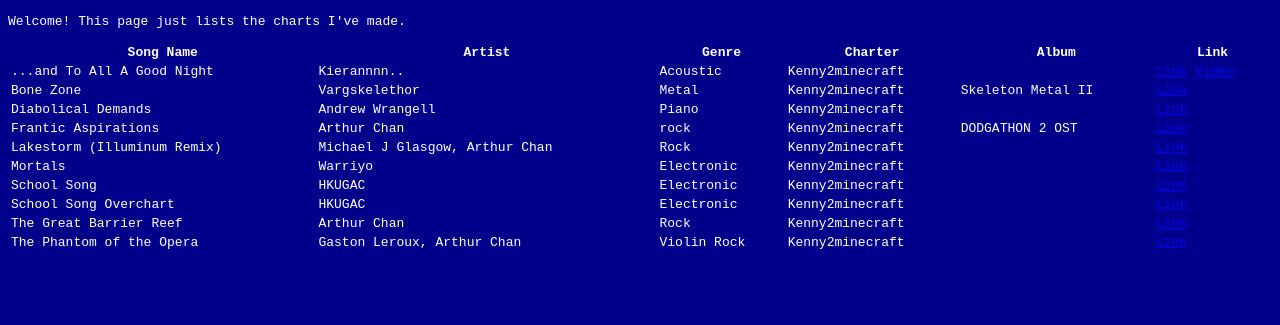
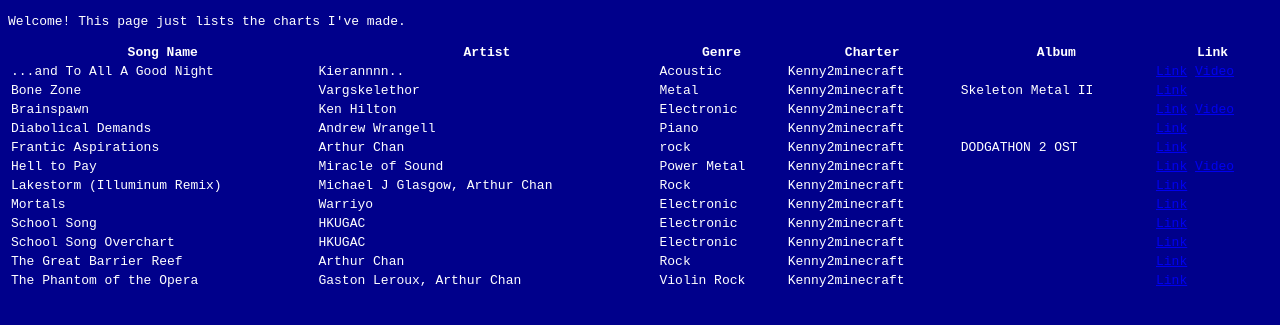
Before and after one commit to Kenny2github/Charts, a plain HTML site: page index.html in a window 1280 px wide. Shown: the part 41-366 px from the top of the page. Drawn offline with Linux system fonts and the light colour scheme.

Commit message:
Update index.html

```diff
--- a/index.html
+++ b/index.html
@@ -20,8 +20,10 @@
 		<tr><th>Song Name</th><th>Artist</th><th>Genre</th><th>Charter</th><th>Album</th><th>Link</th></tr>
 <tr><td>...and To All A Good Night</td><td>Kierannnn..</td><td>Acoustic</td><td>Kenny2minecraft</td><td></td><td><a href="...and%20To%20All%20A%20Good%20Night.zip">Link</a> <a href="https://youtu.be/5jdRmnpfDr8">Video</a></td></tr>
 <tr><td>Bone Zone</td><td>Vargskelethor</td><td>Metal</td><td>Kenny2minecraft</td><td>Skeleton Metal II</td><td><a href="Bone%20Zone.zip">Link</a></td></tr>
+<tr><td>Brainspawn</td><td>Ken Hilton</td><td>Electronic</td><td>Kenny2minecraft</td><td></td><td><a href="Brainspawn.zip">Link</a> <a href="https://youtu.be/hSpxyRBfiw0">Video</a></td></tr>
 <tr><td>Diabolical Demands</td><td>Andrew Wrangell</td><td>Piano</td><td>Kenny2minecraft</td><td></td><td><a href="Diabolical%20Demands.zip">Link</a></td></tr>
 <tr><td>Frantic Aspirations</td><td>Arthur Chan</td><td>rock</td><td>Kenny2minecraft</td><td>DODGATHON 2 OST</td><td><a href="Frantic%20Aspirations.zip">Link</a></td></tr>
+<tr><td>Hell to Pay</td><td>Miracle of Sound</td><td>Power Metal</td><td>Kenny2minecraft</td><td></td><td><a href="Hell%20to%20Pay.zip">Link</a> <a href="https://youtu.be/eqHNpePJOpc">Video</a></td></tr>
 <tr><td>Lakestorm (Illuminum Remix)</td><td>Michael J Glasgow, Arthur Chan</td><td>Rock</td><td>Kenny2minecraft</td><td></td><td><a href="Lakestorm.zip">Link</a></td></tr>
 <tr><td>Mortals</td><td>Warriyo</td><td>Electronic</td><td>Kenny2minecraft</td><td></td><td><a href="Mortals.zip">Link</a></td></tr>
 <tr><td>School Song</td><td>HKUGAC</td><td>Electronic</td><td>Kenny2minecraft</td><td></td><td><a href="School%20Song.zip">Link</a></td></tr>
```
